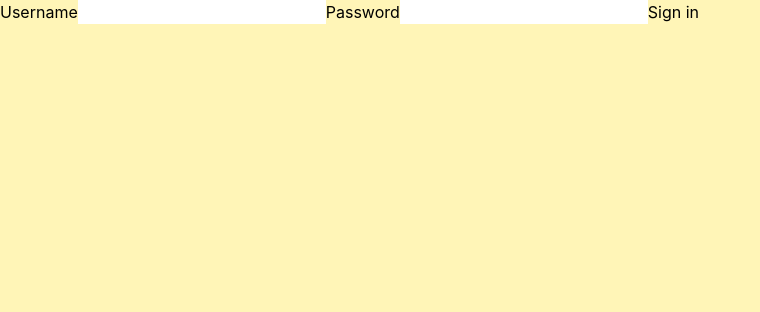
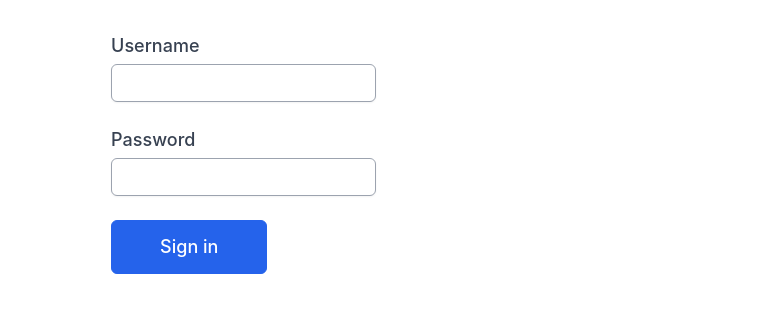
Before and after one commit to Lonejyc/liste, a Next.js app: page /auth/signin in a window 1280 px wide. Shown: the top 312 px of the page, without its empty margins (0-760 px from the left). Built offline with nearby package versions, Linux system fonts and the light colour scheme.

Commit message:
tailwind et fonctionnement (login/vu des dossiers)

```diff
--- a/components/Layout.js
+++ b/components/Layout.js
@@ -12,16 +12,16 @@ const Layout = ({ children, title = 'Default Title' }) => {
                 <link rel="icon" href="/favicon.ico" />
             </Head>
             <header className={styles.header}>
-                <nav>
+                <nav className="flex items-center gap-6 text-sm">
                     <Link href="/">Home</Link>
                     <Link href="/liste">Projects</Link>
                 </nav>
             </header>
-            <main className={styles.main}>
+            <main className="flex flex-col items-center justify-center gap-3 px-8 py-8 sm:px-12 lg:col-span-7 lg:px-16 lg:py-12 xl:col-span-6">
                 {children}
             </main>
             <footer className={styles.footer}>
-                &copy; {new Date().getFullYear()} Mon Application Next.js
+                &copy; {new Date().getFullYear()} Ma liste avec Next.js
             </footer>
         </div>
     );
--- a/package.json
+++ b/package.json
@@ -9,6 +9,7 @@
     "lint": "next lint"
   },
   "dependencies": {
+    "fs": "^0.0.1-security",
     "next": "14.2.3",
     "next-auth": "^4.24.7",
     "react": "^18",
--- a/pages/api/auth/[...nextauth].js
+++ b/pages/api/auth/[...nextauth].js
@@ -2,7 +2,7 @@
 import NextAuth from "next-auth";
 import CredentialsProvider from "next-auth/providers/credentials";
 
-const allowedIPs = ["176.150.41.253", "88.66.192.168"]; // Exemple d'adresses IP autorisées
+const allowedIPs = ["176.150.41.253", "82.66.241.186"]; // Exemple d'adresses IP autorisées
 
 export default NextAuth({
   providers: [
--- a/pages/auth/signin.js
+++ b/pages/auth/signin.js
@@ -3,17 +3,17 @@ import { getCsrfToken } from "next-auth/react";
 
 export default function SignIn({ csrfToken }) {
   return (
-    <form method="post" action="/api/auth/callback/credentials">
+    <form method="post" action="/api/auth/callback/credentials" className="mt-8 grid grid-cols-6 gap-6 justify-self-center">
       <input name='csrfToken' type='hidden' defaultValue={csrfToken}/>
-      <label>
-        Username
-        <input name="username" type="text" />
-      </label>
-      <label>
-        Password
-        <input name="password" type="password" />
-      </label>
-      <button type="submit">Sign in</button>
+      <div className="col-span-6">
+        <label for="username" className="block text-lg font-medium text-gray-700">Username</label>
+        <input name="username" type="text" className="mt-1 w-1/4 rounded-md border border-gray-400 bg-white text-lg text-gray-700 shadow-sm p-1" />
+      </div>
+      <div className="col-span-6">
+        <label htmlFor="Password" className="block text-lg font-medium text-gray-700">Password</label>
+        <input name="password" type="password" className="mt-1 w-1/4 rounded-md border border-gray-400 bg-white text-lg text-gray-700 shadow-sm p-1" />
+      </div>
+      <button type="submit" className="inline-block shrink-0 rounded-md border border-blue-600 bg-blue-600 px-12 py-3 text-lg font-medium text-white transition hover:bg-transparent hover:text-blue-600 focus:outline-none focus:ring active:text-blue-500">Sign in</button>
     </form>
   );
 }
--- a/pages/index.js
+++ b/pages/index.js
@@ -1,45 +1,7 @@
-// pages/index.js
-
-/* use client;
-
-import { useEffect, useState } from 'react';
-import styles from '../styles/Home.module.css';
-
-export default function Home() {
-  const [files, setFiles] = useState([]);
-  const [error, setError] = useState('');
-
-  useEffect(() => {
-    fetch('/api/explore')
-      .then(response => response.json())
-      .then(data => {
-        if (data.files) {
-          setFiles(data.files);
-        } else {
-          setError(data.message);
-        }
-      })
-      .catch(() => {
-        setError('Failed to fetch files');
-      });
-  }, []);
-
-  return (
-    <div className={styles.container}>
-      <h1>Explorateur de fichiers</h1>
-      {error && <p>Error: {error}</p>}
-      <ul>
-        {files.map(file => (
-          <li key={file}>{file}</li>
-        ))}
-      </ul>
-    </div>
-  );
-} */
-
 // pages/index.js
 import { useSession, signIn, signOut } from "next-auth/react";
 import Layout from '../components/Layout';
+import Link from "next/link";
 
 export default function Home() {
   const { data: session, status } = useSession();
@@ -51,8 +13,8 @@ export default function Home() {
   if (!session) {
     return (
       <Layout>
-        <h1>Welcome to the App</h1>
-        <button onClick={() => signIn()}>Sign In</button>
+        <h1 className="text-blue-500">Welcome to the App</h1>
+        <button onClick={() => signIn()} className="bg-blue-500 text-white px-4 py-2 rounded">Sign In</button>
       </Layout>
     );
   }
@@ -61,7 +23,7 @@ export default function Home() {
     <Layout>
       <h1>Welcome, {session.user.name}</h1>
       <button onClick={() => signOut()}>Sign Out</button>
-      <p>You are now signed in. Go to <a href="/liste">Projects</a></p>
+      <p>You are now signed in. Go to <Link href="/liste">Projects</Link></p>
     </Layout>
   );
 }
--- a/pages/liste/index.js
+++ b/pages/liste/index.js
@@ -1,14 +1,19 @@
 // pages/liste/index.js
 import { getSession } from "next-auth/react";
+import fs from 'fs';
+import path from 'path';
+import Link from "next/link";
 
-export default function Liste({ session }) {
+export default function Liste({ session, folders }) {
   if (!session) return <p>Access Denied</p>;
 
   return (
     <div>
       <h1>Project List</h1>
       <ul>
-        {/* Liste des projets ici */}
+        {folders.map((folder) => (
+          <Link href={`/liste/${folder}`}>{folder}</Link>
+        ))}
       </ul>
     </div>
   );
@@ -26,7 +31,17 @@ export async function getServerSideProps(context) {
     };
   }
 
+  const currentDirectory = path.resolve(process.cwd(), 'pages/liste');
+  const folderNames = fs.readdirSync(currentDirectory).filter((folder) => {
+    const folderPath = path.join(currentDirectory, folder);
+    const stats = fs.statSync(folderPath);
+    return stats.isDirectory() && folder.startsWith('_');
+  });
+
   return {
-    props: { session }
+    props: {
+      session,
+      folders: folderNames
+    }
   };
 }
--- a/styles/globals.css
+++ b/styles/globals.css
@@ -14,11 +14,6 @@
     --background-start-rgb: 0, 0, 0;
     --background-end-rgb: 0, 0, 0;
   }
-}
-
-body {
-  color: rgb(var(--foreground-rgb));
-  background: #fff5b7;
 }
 
 @layer utilities {
```
Also changed, not shown: pages/liste/_test/index.html (added, +11 -0 lines), 1 other file (tests, documents, lock files or other folders).
